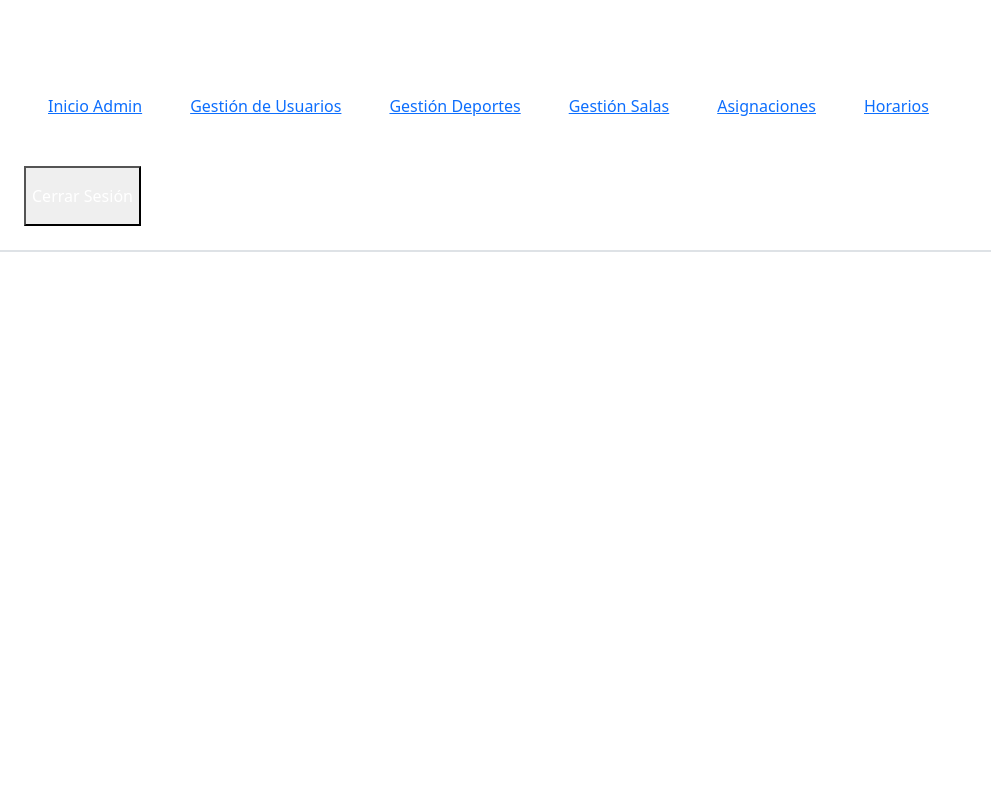
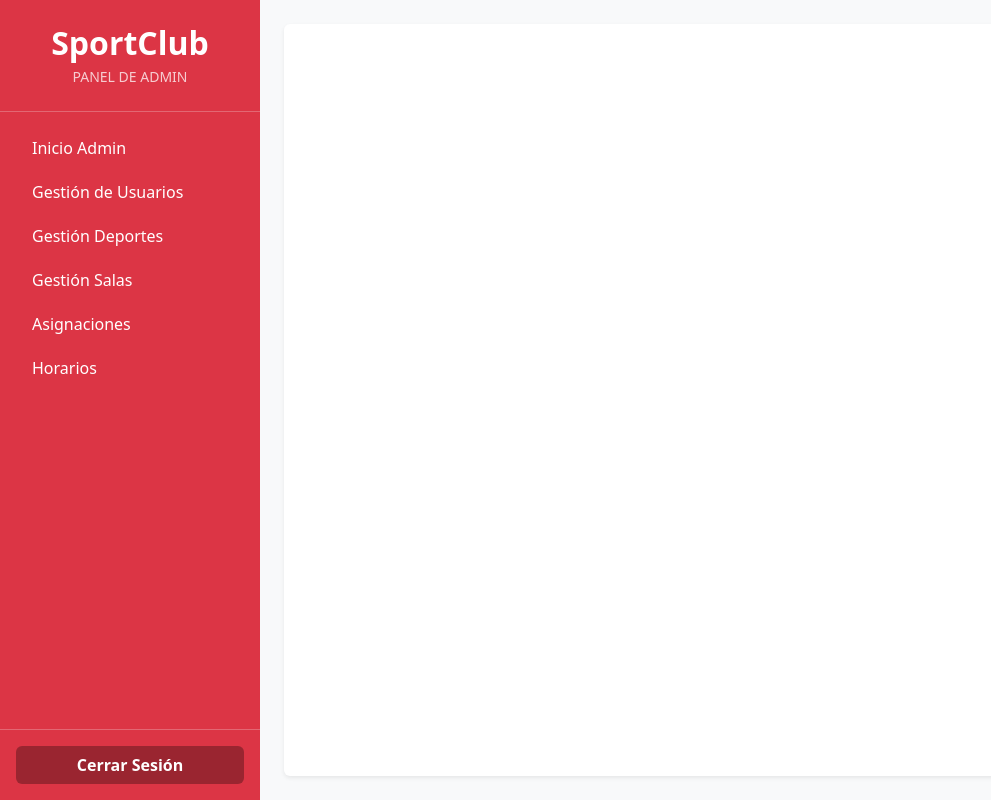
Before and after one commit to faridelunaalvarez1/EVA4-FRONTEND-LAST, a React (Vite) app in the folder Proyecto_Sportclub_React/: page /admin in a window 1280 px wide. Shown: the whole page, without its empty margins (0-991 px from the left). Built offline with nearby package versions, Linux system fonts and the light colour scheme; sample sign-in values are in the browser's storage.

Commit message:
fix: registro usa full_name

```diff
--- a/Proyecto_Sportclub_React/src/layouts/DashboardLayout.jsx
+++ b/Proyecto_Sportclub_React/src/layouts/DashboardLayout.jsx
@@ -11,9 +11,9 @@ const DashboardLayout = ({ role }) => {
   };
 
   const getRoleColor = () => {
-    if (role === "admin") return "bg-red-800";
-    if (role === "coach") return "bg-blue-800";
-    return "bg-green-700";
+    if (role === "admin") return "bg-danger";
+    if (role === "coach") return "bg-primary";
+    return "bg-success";
   };
 
   const getRoleLinks = () => {
@@ -37,30 +37,41 @@ const DashboardLayout = ({ role }) => {
   };
 
   return (
-    <div className="flex h-screen bg-gray-100 font-sans">
-      <aside className={`w-64 text-white flex flex-col shadow-xl ${getRoleColor()}`}>
-        <div className="p-6 text-center border-b border-white/20">
-          <h2 className="text-2xl font-bold tracking-wider">SportClub</h2>
-          <div className="text-xs font-semibold uppercase mt-1 opacity-75">Panel de {role}</div>
+    <div className="d-flex vh-100">
+      <aside className={`text-white d-flex flex-column shadow ${getRoleColor()}`} style={{ width: "260px" }}>
+        <div className="p-4 text-center border-bottom border-light border-opacity-25">
+          <h2 className="fw-bold mb-1">SportClub</h2>
+          <div className="small text-uppercase opacity-75">Panel de {role}</div>
         </div>
 
-        <nav className="flex-1 p-4 space-y-2 overflow-y-auto">
+        <nav className="flex-grow-1 p-3 overflow-auto">
           {getRoleLinks().map((link) => (
-            <Link key={link.path} to={link.path} className="block px-4 py-3 rounded-lg hover:bg-white/20 transition-all font-medium">
+            <Link
+              key={link.path}
+              to={link.path}
+              className="d-block text-white text-decoration-none px-3 py-2 mb-1 rounded"
+              style={{ transition: "background-color 0.2s" }}
+              onMouseEnter={(e) => e.currentTarget.style.backgroundColor = "rgba(255,255,255,0.15)"}
+              onMouseLeave={(e) => e.currentTarget.style.backgroundColor = "transparent"}
+            >
               {link.label}
             </Link>
           ))}
         </nav>
 
-        <div className="p-4 border-t border-white/20">
-          <button onClick={handleLogout} className="w-full bg-black/30 hover:bg-black/50 py-3 rounded-lg text-white font-bold transition-all shadow-md">
+        <div className="p-3 border-top border-light border-opacity-25">
+          <button
+            onClick={handleLogout}
+            className="btn w-100 fw-bold text-white"
+            style={{ backgroundColor: "rgba(0,0,0,0.3)" }}
+          >
             Cerrar Sesión
           </button>
         </div>
       </aside>
 
-      <main className="flex-1 overflow-y-auto p-8 bg-gray-50">
-        <div className="bg-white rounded-xl shadow-sm p-6 min-h-full border border-gray-100 relative">
+      <main className="flex-grow-1 overflow-auto p-4 bg-light">
+        <div className="bg-white rounded shadow-sm p-4" style={{ minHeight: "100%" }}>
           <Outlet />
         </div>
       </main>
--- a/Proyecto_Sportclub_React/src/pages/Register.jsx
+++ b/Proyecto_Sportclub_React/src/pages/Register.jsx
@@ -3,7 +3,7 @@ import { useNavigate, Link } from "react-router-dom";
 
 const Register = () => {
   const navigate = useNavigate();
-  const [formData, setFormData] = useState({ name: "", email: "", password: "", role: "user" });
+  const [formData, setFormData] = useState({ full_name: "", email: "", password: "", role: "user" });
   const [error, setError] = useState("");
   const [loading, setLoading] = useState(false);
 
@@ -38,7 +38,7 @@ const Register = () => {
         <h2 className="text-3xl font-extrabold mb-6 text-center text-gray-800">Crear Cuenta</h2>
         {error && <div className="bg-red-100 text-red-700 p-3 rounded-lg mb-4 text-sm font-semibold text-center">{error}</div>}
         <form onSubmit={handleSubmit} className="space-y-5">
-          <input type="text" placeholder="Nombre completo" required className="w-full p-3 border rounded-lg focus:ring-2 focus:ring-blue-500" onChange={e => setFormData({...formData, name: e.target.value})} />
+          <input type="text" placeholder="Nombre completo" required className="w-full p-3 border rounded-lg focus:ring-2 focus:ring-blue-500" onChange={e => setFormData({...formData, full_name: e.target.value})} />
           <input type="email" placeholder="Correo electrónico" required className="w-full p-3 border rounded-lg focus:ring-2 focus:ring-blue-500" onChange={e => setFormData({...formData, email: e.target.value})} />
           <input type="password" placeholder="Contraseña" required className="w-full p-3 border rounded-lg focus:ring-2 focus:ring-blue-500" onChange={e => setFormData({...formData, password: e.target.value})} />
           <select className="w-full p-3 border rounded-lg focus:ring-2 focus:ring-blue-500" onChange={e => setFormData({...formData, role: e.target.value})} value={formData.role}>
--- a/Proyecto_Sportclub_React/src/pages/coach/CoachDashboard.jsx
+++ b/Proyecto_Sportclub_React/src/pages/coach/CoachDashboard.jsx
@@ -2,9 +2,9 @@ import React from "react";
 
 const CoachDashboard = () => {
   return (
-    <div className="p-6 text-center">
-      <h1 className="text-4xl font-bold text-gray-800 mb-4">Bienvenido al Panel de Entrenador</h1>
-      <p className="text-lg text-gray-600">
+    <div className="text-center p-4">
+      <h1 className="fw-bold text-dark mb-3">Bienvenido al Panel de Entrenador</h1>
+      <p className="text-muted fs-5">
         Selecciona "Mis Clases" en el menú lateral para ver tu agenda.
       </p>
     </div>
```
